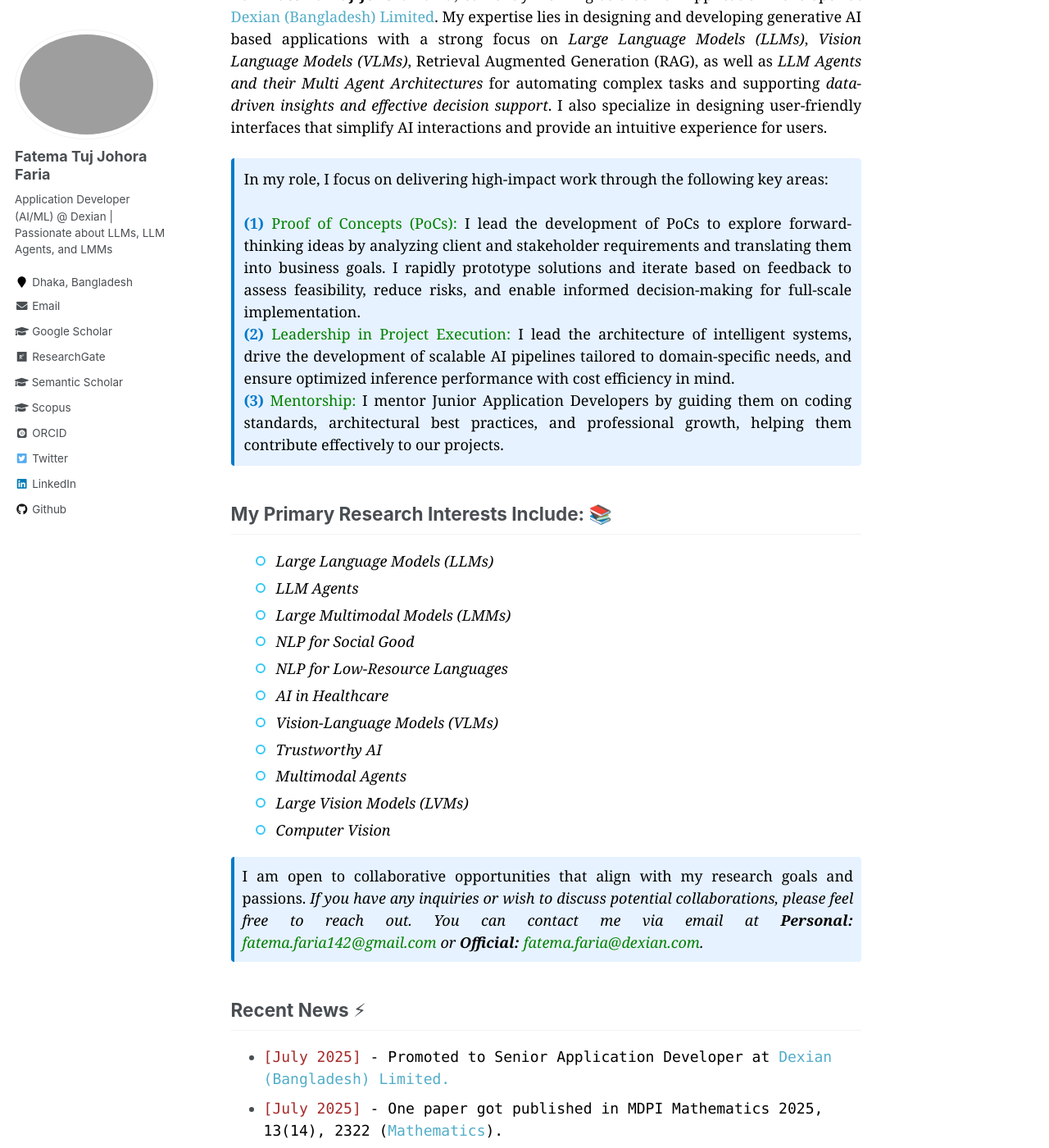
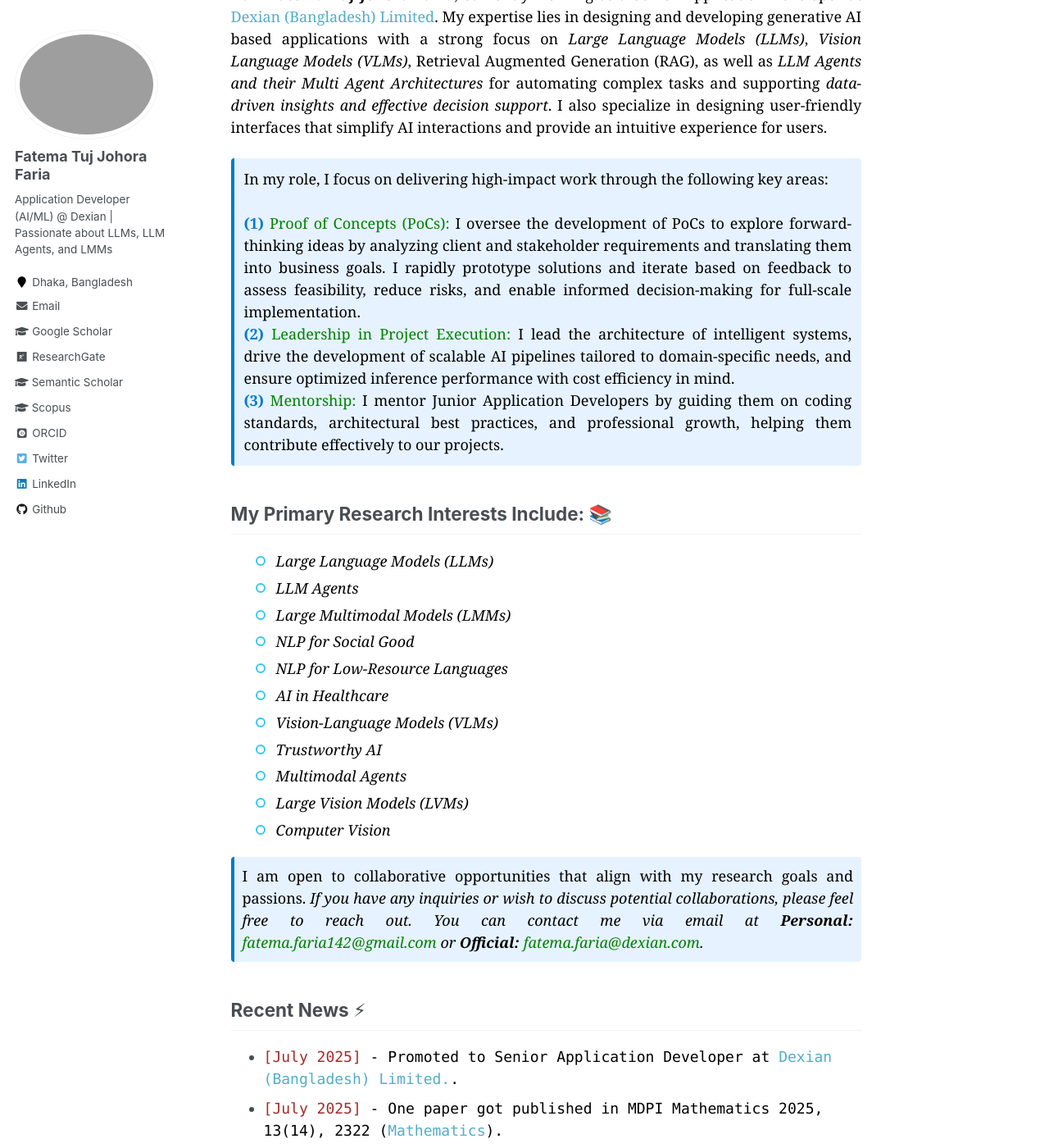
Before and after one commit to fatemafaria142/fatemafaria142.github.io, a Jekyll site: the page built from _pages/about.md, in a window 1280 px wide and 1400 px high, scrolled down 202 px. Shown: the whole window at 82% size. Built offline with Jekyll 4.4.1, drawn with Linux system fonts in a browser that asks for light colours; some web fonts are replaced.

Commit message:
Update work

```diff
--- a/_pages/about.md
+++ b/_pages/about.md
@@ -18,7 +18,7 @@ redirect_from:
 <p style="text-align:justify; color:black; font-family:Georgia; background-color:#e6f2ff; padding:12px; border-left:4px solid #007acc; border-radius:4px;">
     In my role, I focus on delivering high-impact work through the following key areas:
     <br><br>
-    <b style="color:#007acc;">(1)</b> <span style="color:green;">Proof of Concepts (PoCs):</span> I lead the development of PoCs to explore forward-thinking ideas by analyzing client and stakeholder requirements and translating them into business goals. I rapidly prototype solutions and iterate based on feedback to assess feasibility, reduce risks, and enable informed decision-making for full-scale implementation.<br>
+    <b style="color:#007acc;">(1)</b> <span style="color:green;">Proof of Concepts (PoCs):</span> I oversee the development of PoCs to explore forward-thinking ideas by analyzing client and stakeholder requirements and translating them into business goals. I rapidly prototype solutions and iterate based on feedback to assess feasibility, reduce risks, and enable informed decision-making for full-scale implementation.<br>
     <b style="color:#007acc;">(2)</b> <span style="color:green;">Leadership in Project Execution:</span> I lead the architecture of intelligent systems, drive the development of scalable AI pipelines tailored to domain-specific needs, and ensure optimized inference performance with cost efficiency in mind.<br>
     <b style="color:#007acc;">(3)</b> <span style="color:green;">Mentorship:</span> I mentor Junior Application Developers by guiding them on coding standards, architectural best practices, and professional growth, helping them contribute effectively to our projects.
 </p>
@@ -180,7 +180,7 @@ redirect_from:
 </p>
 
 ## Recent News ⚡
-+ <span style="font-family:Monaco; color:black;"><span style="color:brown">[July 2025]</span> -  Promoted to Senior Application Developer at [Dexian (Bangladesh) Limited.](https://www.linkedin.com/company/dexiansolutions/)
++ <span style="font-family:Monaco; color:black;"><span style="color:brown">[July 2025]</span> -  Promoted to Senior Application Developer at [Dexian (Bangladesh) Limited.](https://www.linkedin.com/company/dexiansolutions/).
 + <span style="font-family:Monaco; color:black;"><span style="color:brown">[July 2025]</span> -  One paper got published in MDPI Mathematics 2025, 13(14), 2322 ([Mathematics](https://www.mdpi.com/journal/mathematics)).
 + <span style="font-family:Monaco; color:black;"><span style="color:brown">[June 2025]</span> -  One paper got published in International Journal of Information Management Data Insights
 Volume 5, Issue 2, December 2025, 100347 ([IJIM Data Insights](https://www.sciencedirect.com/journal/international-journal-of-information-management-data-insights)).
```
